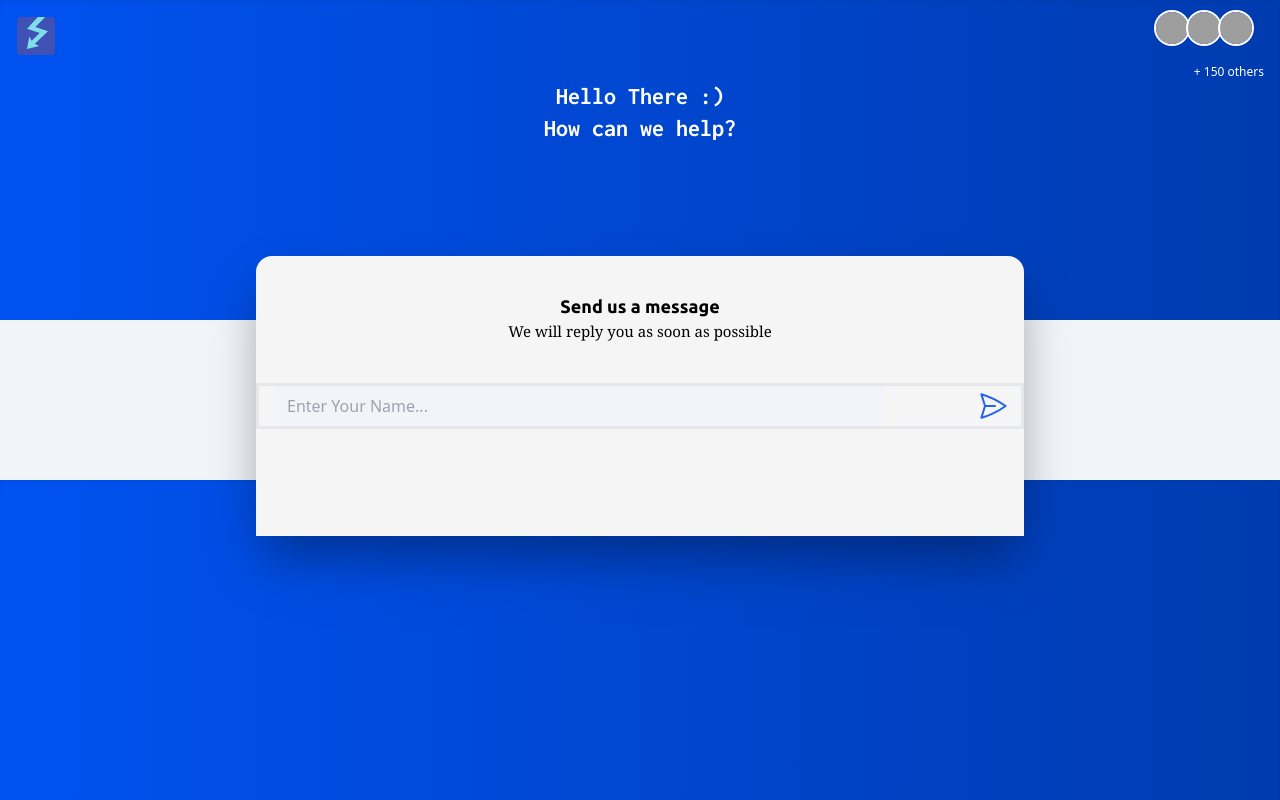
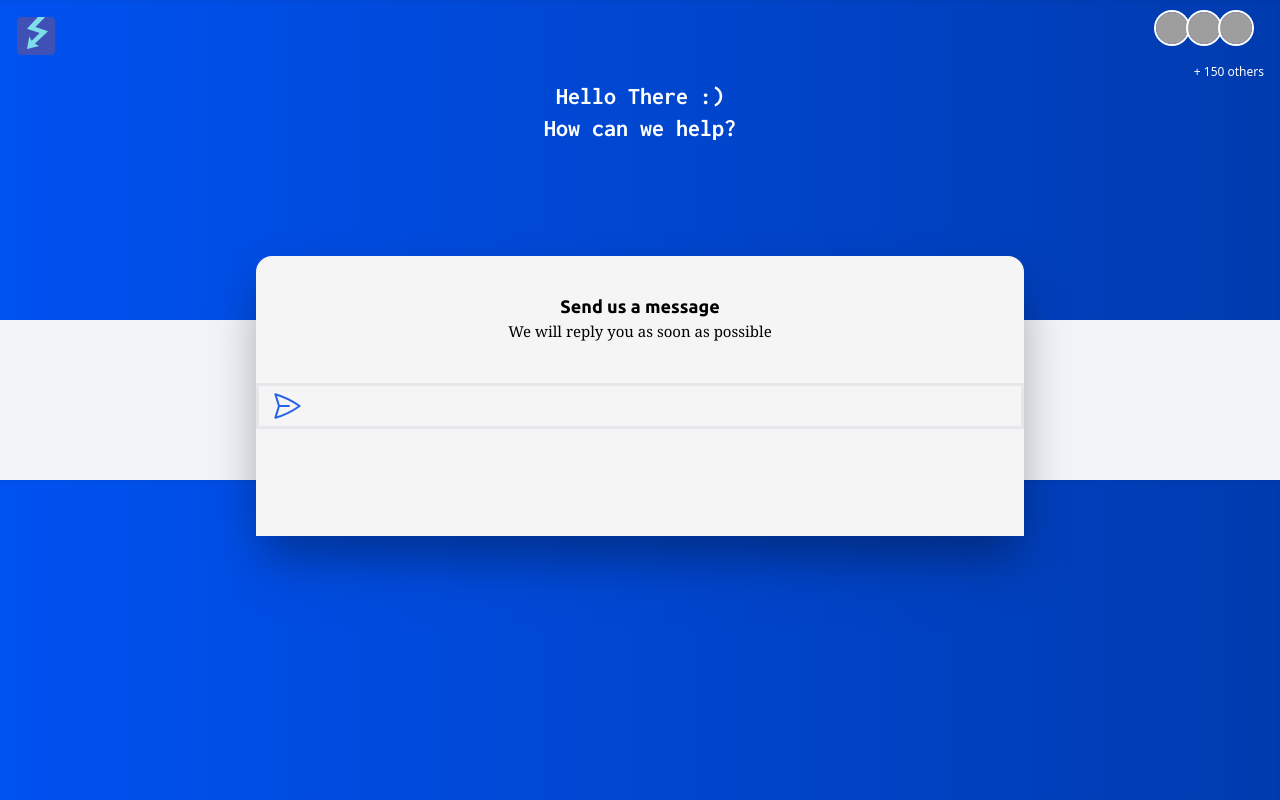
Before and after one commit to sanjaychirpn/chatWidget, a React (Create React App) app in the folder chat-widget/: page / in a window 1280 px wide. Built offline with nearby package versions, Linux system fonts and the light colour scheme; grey boxes are pictures that could not be loaded.

Commit message:
Update AnonymousLogin.jsx

```diff
--- a/chat-widget/src/Components/AnonymousLogin.jsx
+++ b/chat-widget/src/Components/AnonymousLogin.jsx
@@ -25,11 +25,14 @@ import { db } from "../Firebase.js";
 export default function AnonymousLogin(props) {
     const myContext = useContext(Context);
     const ChatContext = useContext(Chat);
+    const params = new URLSearchParams(window.location.search)
 
     async function loginHandler(event) {
         event.preventDefault();
-    const displayName = event.target.user.value;
-    // CREATING A ANONYMOUS USER
+        // const displayName = event.target.user.value;
+        let displayName;
+        if (params.get("visitorId") !== null) {
+            displayName = params.get("visitorId").toString()
             await signInAnonymously(auth)
                 .then(async (res) => {
 
@@ -90,15 +93,15 @@ export default function AnonymousLogin(props) {
                             // const check = await getDoc(doc(db, "inbox" , adminId))
                             // // console.log(check.exists)
                             var data = false
-            await getDocs(query(collection(db, "inbox"), where( "inboxArray" , "array-contains", inboxId) )).then((res)=>{
-                res.forEach((key)=>{
+                            await getDocs(query(collection(db, "inbox"), where("inboxArray", "array-contains", inboxId))).then((res) => {
+                                res.forEach((key) => {
                                     data = true
                                 })
                             })
 
-              const check = await getDoc(doc(db, "inbox" , adminId))
-              if(check.exists()){
-                if (!data){
+                            const check = await getDoc(doc(db, "inbox", adminId))
+                            if (check.exists()) {
+                                if (!data) {
                                     await updateDoc(doc(db, "inbox", adminId), {
                                         inboxArray: arrayUnion(inboxId),
                                         [inboxId + ".lastMessage"]: "Tap here to Start the chat",
@@ -110,7 +113,7 @@ export default function AnonymousLogin(props) {
                                         [inboxId + ".date"]: serverTimestamp(),
                                     });
                                 }
-              }else{
+                            } else {
                                 await setDoc(doc(db, "inbox", adminId), {});
                                 // this will update doc
                                 await updateDoc(doc(db, "inbox", adminId), {
@@ -124,31 +127,17 @@ export default function AnonymousLogin(props) {
                                     [inboxId + ".date"]: serverTimestamp(),
                                 });
                             }
-              // if (!data) {
-              //   // if doc doesnt exists this will make one
-              //   await setDoc(doc(db, "inbox", adminId), {});
-              //   // this will update doc
-              //   await updateDoc(doc(db, "inbox", adminId), {
-              //     inboxArray: arrayUnion(inboxId),
-              //     [inboxId + ".lastMessage"]: "Tap here to Start the chat",
-              //     [inboxId + ".userName"]: userName,
-              //     [inboxId + ".userInfo"]: {
-              //       userId: userId,
-              //       displayName: userName,
-              //     },
-              //     [inboxId + ".date"]: serverTimestamp(),
-              //   });
-              // }
-            }catch (error) {
+                        } catch (error) {
                             console.log("something went wrong");
                         }
                     }
                     // FINDING OR CREATING A CHAT INBOX
-        ChatContext.getUser(userId, adminId , displayName); // Sending info into context
+                    ChatContext.getUser(userId, adminId, displayName); // Sending info into context
                 })
                 .catch((error) => {
                     console.log(error);
                 });
+        }
     }
     return (
         <>
@@ -208,16 +197,9 @@ export default function AnonymousLogin(props) {
                             </p>
                         </div>
                         <div className="w-full border-[0.4vh] mt-5 flex justify-between m-auto">
-              <input
-                name="user"
-                type="text"
-                className="form-control bg-slate-100 outline-none   block w-[80%] ml-4  px-3 py-1.5 text-base font-normal text-gray-700"
-                id="exampleFormControlInput5"
-                placeholder="Enter Your Name..."
-              />
                             <button
                                 type="submit"
-                className="  px-3 py-1  text-blue-600 font-medium text-xs rounded-full "
+                                className="px-3 py-1 text-blue-600 font-medium text-xs rounded-full "
                             >
                                 <svg
                                     xmlns="http://www.w3.org/2000/svg"
```
Lines whose indentation alone changed are shown as unchanged.
